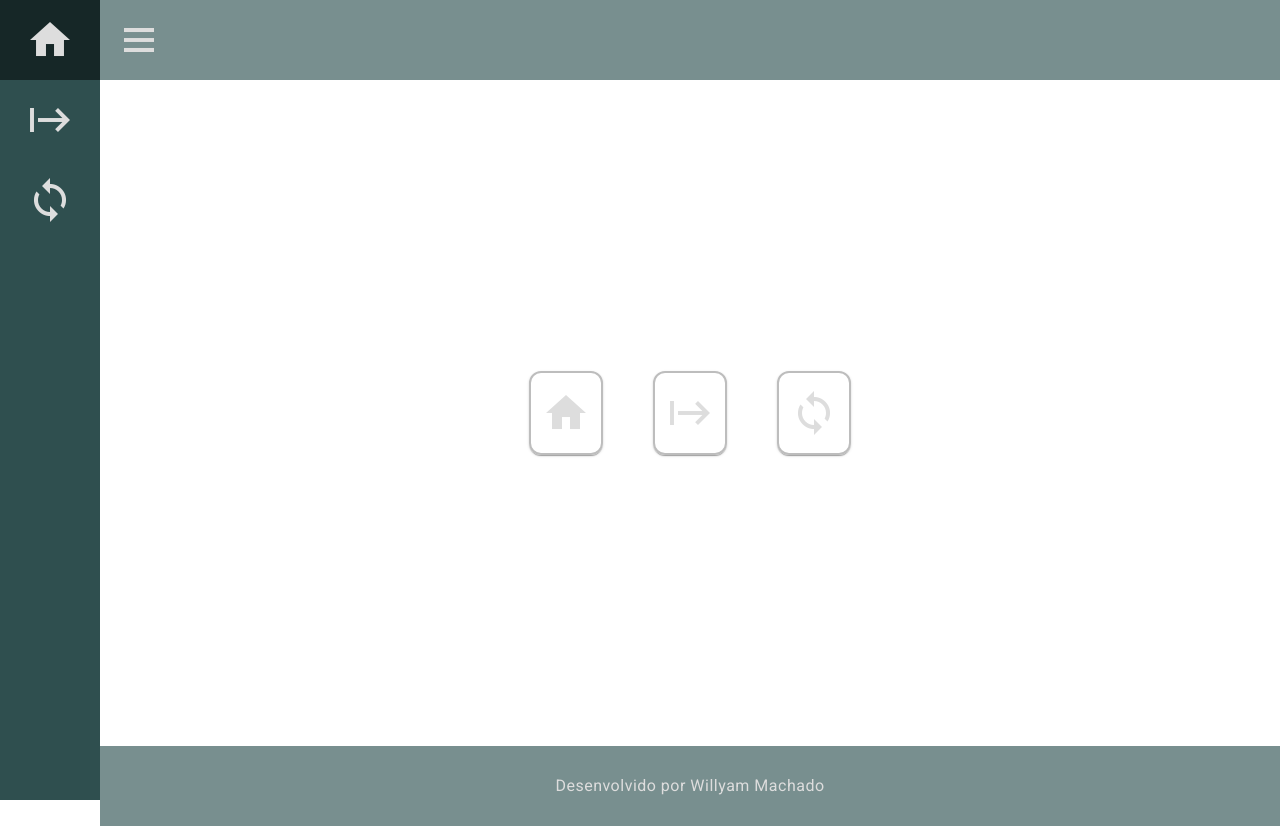
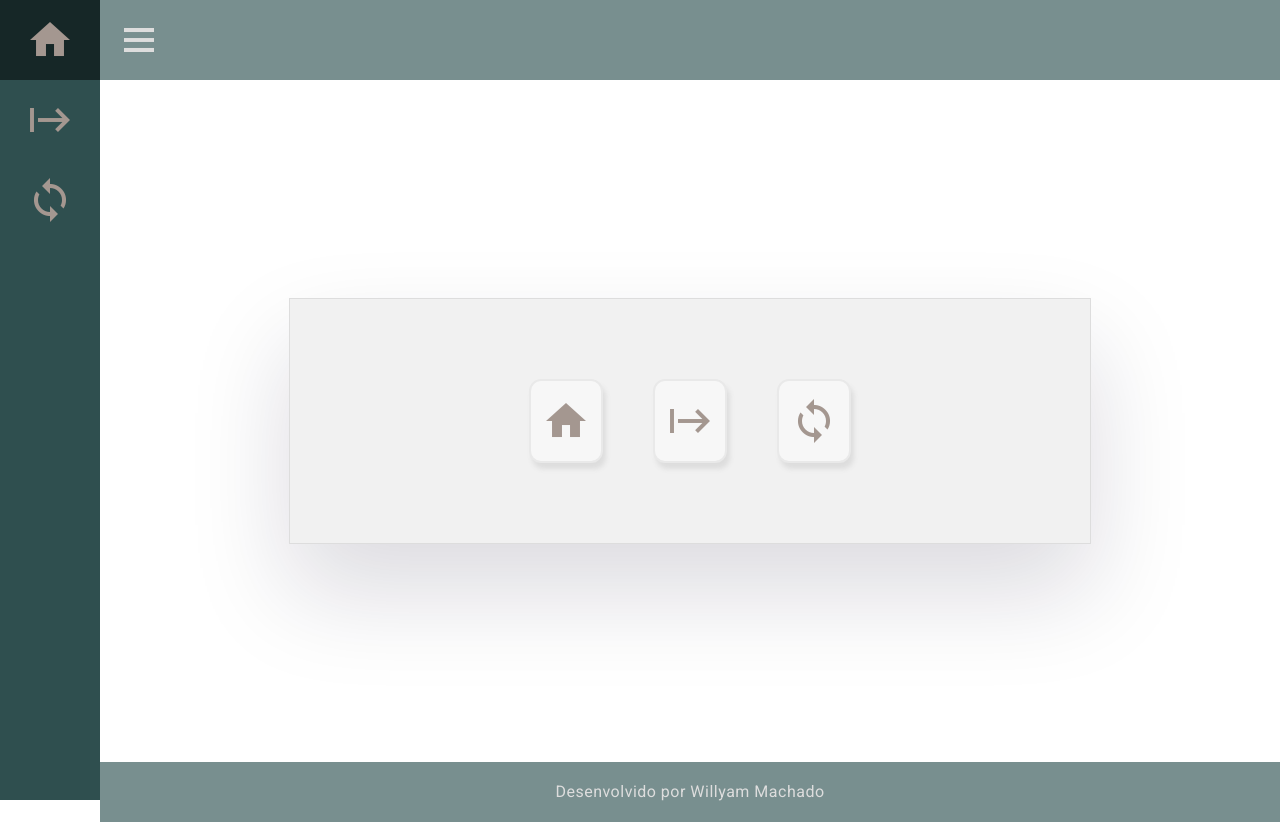
Before and after one commit to WillyamMach/sidebar, an Angular app: page / in a window 1280 px wide. Built offline with nearby package versions, Linux system fonts and the light colour scheme.

Commit message:
alteracoes na estilizacao

```diff
--- a/src/app/includes/footer/footer.component.scss
+++ b/src/app/includes/footer/footer.component.scss
@@ -1,5 +1,5 @@
 footer {
-    height: 80px;
+    height: 60px;
     background-color: #788F8F;
     display: flex;
     justify-content: center;
--- a/src/app/includes/nav-buttons/nav-buttons.component.scss
+++ b/src/app/includes/nav-buttons/nav-buttons.component.scss
@@ -15,6 +15,7 @@ a {
             align-items: center;
             min-width: 70px;
             padding: 40px 0;
+            color: #A49790;
 
             mat-icon {
                 margin: 0 auto;
--- a/src/app/pages/homepage/homepage.component.html
+++ b/src/app/pages/homepage/homepage.component.html
@@ -2,6 +2,7 @@
     <app-sidebar></app-sidebar>
     <div class="container">
         <app-navbar></app-navbar>
+        <div class="main-content">
             <div class="cards">
                 <mat-card>
                     <app-nav-buttons href="google.com" mensagem="Home" icon="home"></app-nav-buttons>
@@ -13,6 +14,7 @@
                     <app-nav-buttons href="google.com" mensagem="asdsdsadsa" icon="sync"></app-nav-buttons>
                 </mat-card>
             </div>
+        </div>
         <app-footer></app-footer>
     </div>
 </header>
--- a/src/app/pages/homepage/homepage.component.scss
+++ b/src/app/pages/homepage/homepage.component.scss
@@ -9,18 +9,30 @@ header {
         flex: 1;
         flex-direction: column;
 
-        .cards {
+        .main-content {
             display: flex;
             justify-content: center;
             align-items: center;
-            min-height: 83.2vh;
-            gap: 50px;
+            min-height: 85.3vh;
 
-            mat-card {
-                background-color: inherit;
-                border: 2px solid #bdbdbd;
-                box-shadow: 3px 6px 5px -black;
+            .cards {
+                display: flex;
+                justify-content: center;
+                gap: 50px;
+                flex-direction: row;
+                width: 50vw;
+                padding: 80px;
+                background-color: #f1f1f1;
+                border: 1px solid #ddd;
+                box-shadow: rgba(17, 12, 46, 0.15) 0px 48px 100px 0px;
+
+                mat-card {
+                    background-color:#f7f7f7;
+                    border: 2px solid #e9e9e9;
+                    box-shadow: 3px 6px 5px #ddd;
+                }
             }
+
         }
     }
 }
```
Lines whose indentation alone changed are shown as unchanged.
